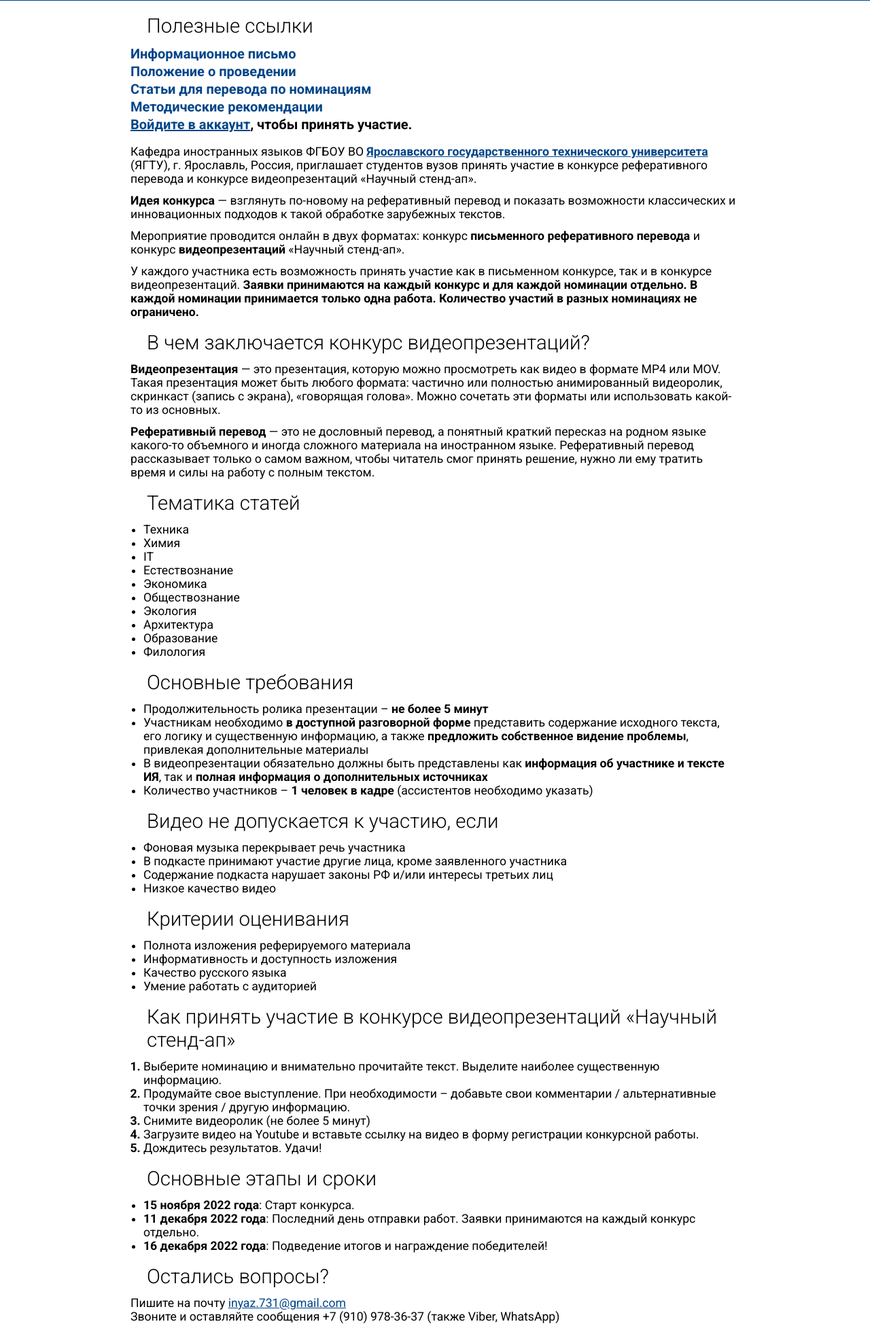
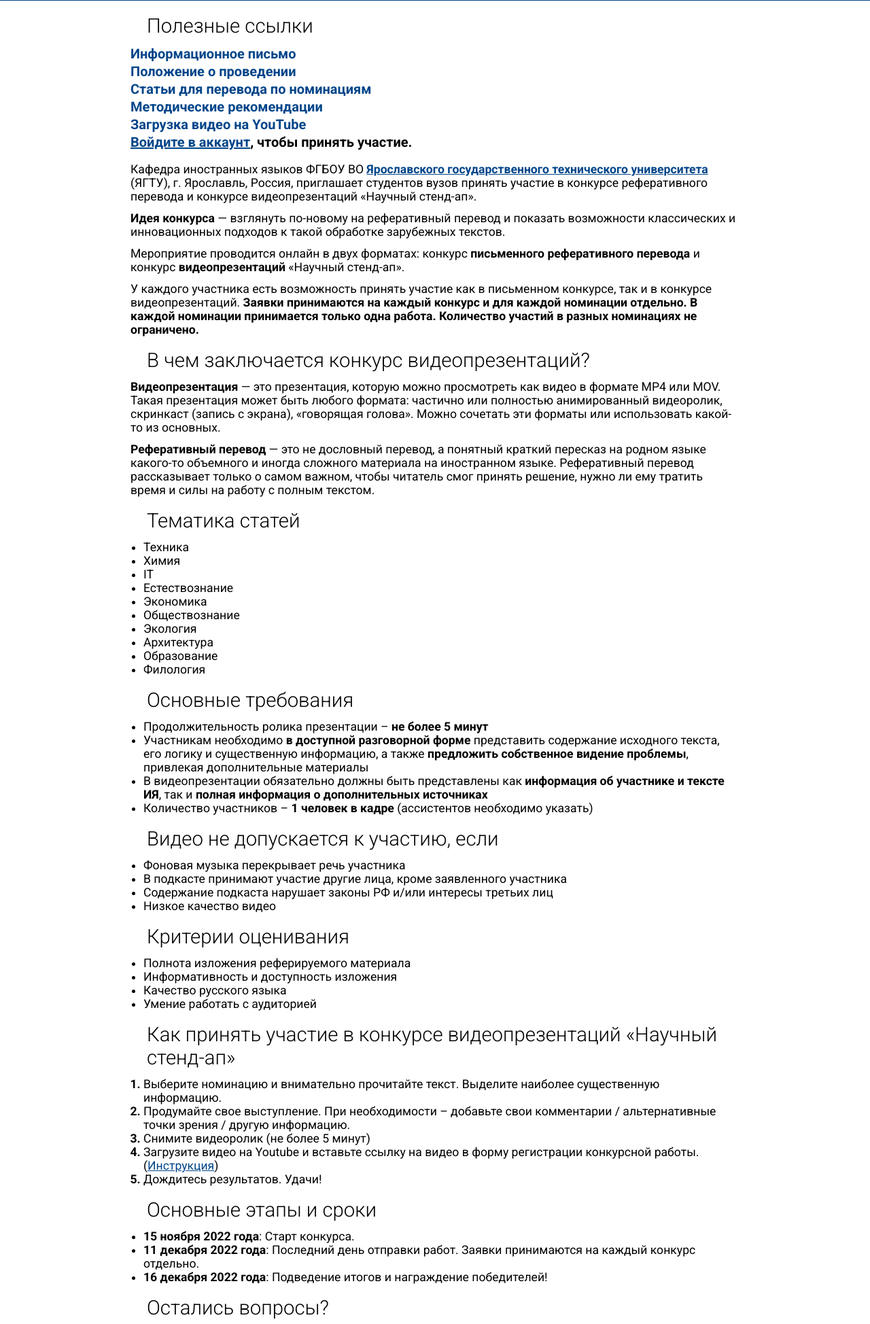
Before and after one commit to PinguinKa/ystu_contest, a Flask app: template templates/events/stc-2022-video.html in a window 1280 px wide. Shown: the part 230-2178 px from the top of the page at 68% size. Run offline with Flask 2, Linux system fonts and the light colour scheme; the template is opened without the code that fills it, so the values that code supplies are empty.

Commit message:
Added instruction on how to upload video on YouTube.

```diff
--- a/templates/events/stc-2022-video.html
+++ b/templates/events/stc-2022-video.html
@@ -20,6 +20,8 @@
                 Статьи для перевода по номинациям</a>
             <a href="https://docs.google.com/presentation/d/1zBC1Bx-jCnfch0yv9U0BzQDn4VHNT84O/edit" target="_blank">
                 Методические рекомендации</a>
+            <a href="https://docs.google.com/document/d/1xSmn5i2unZ-Ms30VO55176Ayt3zuatyWqXjfGXjHt3U/edit" target="_blank">
+                Загрузка видео на YouTube</a>
             {% if rights['admin'] %}
                 <div class="participation-error">Невозможно участвовать с аккаунта администратора.</div>
             {% elif rights['jury'] %}
@@ -102,7 +104,8 @@
             <li>Продумайте свое выступление. При необходимости – добавьте свои комментарии /
                 альтернативные точки зрения / другую информацию.</li>
             <li>Снимите видеоролик (не более 5 минут)</li>
-            <li>Загрузите видео на Youtube и вставьте ссылку на видео в форму регистрации конкурсной работы. </li>
+            <li>Загрузите видео на Youtube и вставьте ссылку на видео в форму регистрации конкурсной работы.
+                (<a href="https://docs.google.com/document/d/1xSmn5i2unZ-Ms30VO55176Ayt3zuatyWqXjfGXjHt3U/edit" target="_blank">Инструкция</a>)</li>
             <li>Дождитесь результатов. Удачи!</li>
         </ol>
 
```
